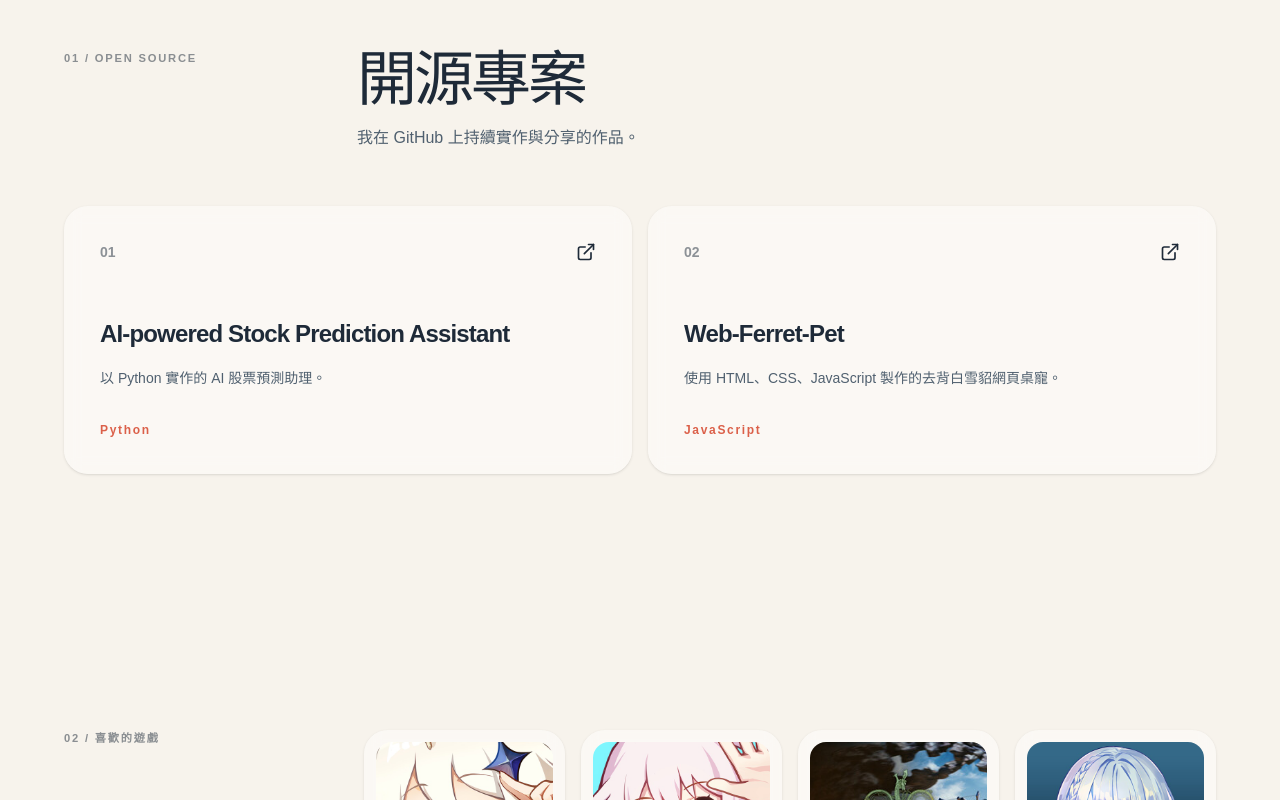
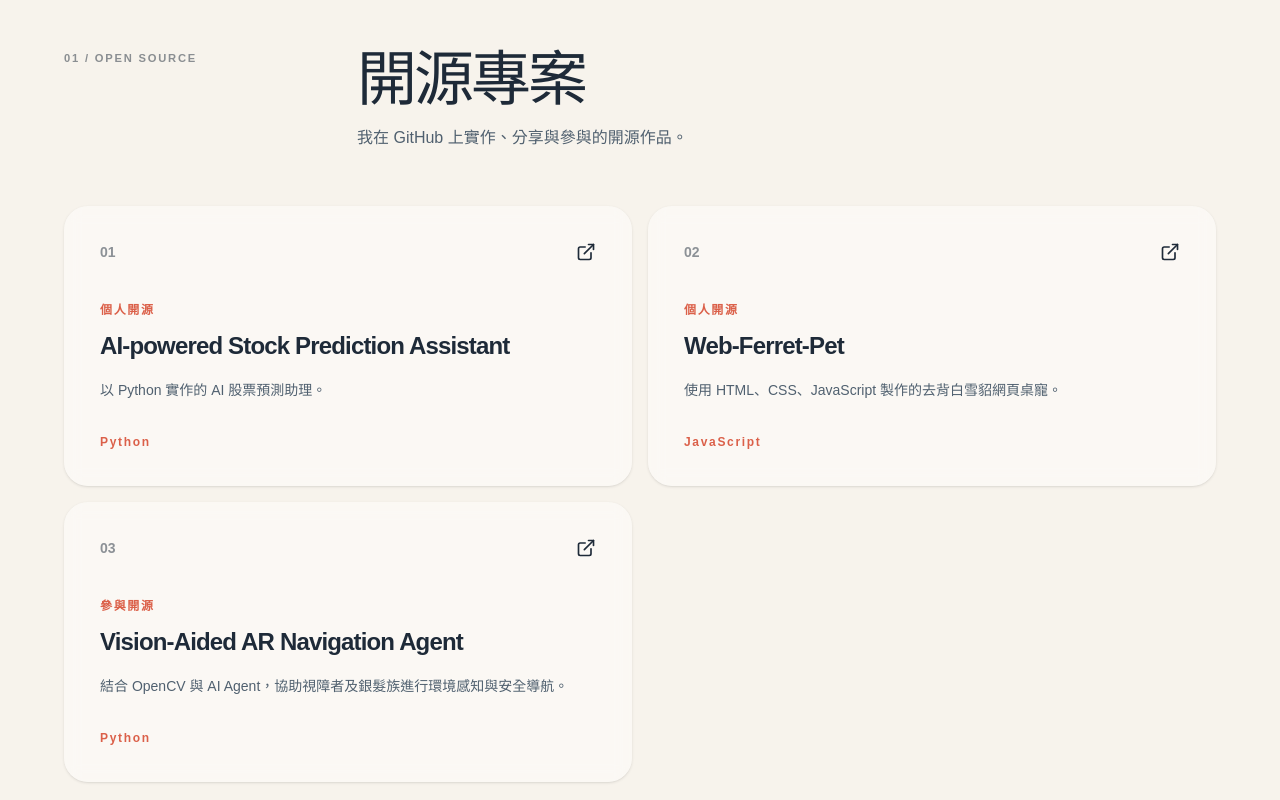
Before and after one commit to Einosensokami/self, a Next.js app: page / in a window 1280 px wide. Shown: the part 800-1600 px from the top of the page. Built offline with nearby package versions, Linux system fonts and the light colour scheme.

Commit message:
Add contributed open source project

```diff
--- a/components/section-grid-page.tsx
+++ b/components/section-grid-page.tsx
@@ -8,13 +8,22 @@ const openSourceProjects = [
     name: "AI-powered Stock Prediction Assistant",
     description: "以 Python 實作的 AI 股票預測助理。",
     language: "Python",
+    type: "個人開源",
     url: "https://github.com/Einosensokami/AI-powered_stock_prediction_assistant",
   },
   {
     name: "Web-Ferret-Pet",
     description: "使用 HTML、CSS、JavaScript 製作的去背白雪貂網頁桌寵。",
     language: "JavaScript",
+    type: "個人開源",
     url: "https://github.com/Einosensokami/Web-Ferret-Pet",
+  },
+  {
+    name: "Vision-Aided AR Navigation Agent",
+    description: "結合 OpenCV 與 AI Agent，協助視障者及銀髮族進行環境感知與安全導航。",
+    language: "Python",
+    type: "參與開源",
+    url: "https://github.com/Einosensokami/vision_nav_agent",
   },
 ];
 
@@ -66,7 +75,7 @@ export function SectionGridPage() {
         <div className="mx-auto mt-20 flex max-w-6xl justify-between border-t border-[#1e2a38]/15 pt-4 text-[11px] font-bold tracking-[.15em] text-[#7a8490]"><span>PORTFOLIO / 2026</span><span>TAIWAN</span></div>
       </section>
 
-      <section id="skills" className="px-5 py-24 sm:px-8 lg:px-12 lg:py-32"><div className="mx-auto max-w-6xl"><div className="grid gap-5 lg:grid-cols-12"><p className="section-label lg:col-span-3">01 / OPEN SOURCE</p><div className="lg:col-span-9"><h2 className="text-4xl font-medium tracking-[-.05em] sm:text-6xl">開源專案</h2><p className="mt-4 text-[#50606f]">我在 GitHub 上持續實作與分享的作品。</p></div></div><div className="mt-14 grid gap-4 sm:grid-cols-2">{openSourceProjects.map((project, index) => <a key={project.name} href={project.url} target="_blank" rel="noreferrer" className="group rounded-3xl bg-white/45 p-7 shadow-sm backdrop-blur-sm transition hover:-translate-y-1 hover:bg-white/70 sm:p-9"><div className="flex items-start justify-between"><span className="text-sm font-semibold text-[#1e2a38]/50">0{index + 1}</span><ExternalLink size={20} className="transition group-hover:-translate-y-1 group-hover:translate-x-1" /></div><h3 className="mt-14 text-2xl font-semibold tracking-[-.035em]">{project.name}</h3><p className="mt-4 text-sm leading-6 text-[#50606f]">{project.description}</p><p className="mt-8 text-xs font-bold tracking-[.14em] text-[#db6049]">{project.language}</p></a>)}</div></div></section>
+      <section id="skills" className="px-5 py-24 sm:px-8 lg:px-12 lg:py-32"><div className="mx-auto max-w-6xl"><div className="grid gap-5 lg:grid-cols-12"><p className="section-label lg:col-span-3">01 / OPEN SOURCE</p><div className="lg:col-span-9"><h2 className="text-4xl font-medium tracking-[-.05em] sm:text-6xl">開源專案</h2><p className="mt-4 text-[#50606f]">我在 GitHub 上實作、分享與參與的開源作品。</p></div></div><div className="mt-14 grid gap-4 sm:grid-cols-2">{openSourceProjects.map((project, index) => <a key={project.name} href={project.url} target="_blank" rel="noreferrer" className="group rounded-3xl bg-white/45 p-7 shadow-sm backdrop-blur-sm transition hover:-translate-y-1 hover:bg-white/70 sm:p-9"><div className="flex items-start justify-between"><span className="text-sm font-semibold text-[#1e2a38]/50">0{index + 1}</span><ExternalLink size={20} className="transition group-hover:-translate-y-1 group-hover:translate-x-1" /></div><p className="mt-10 text-xs font-bold tracking-[.14em] text-[#db6049]">{project.type}</p><h3 className="mt-3 text-2xl font-semibold tracking-[-.035em]">{project.name}</h3><p className="mt-4 text-sm leading-6 text-[#50606f]">{project.description}</p><p className="mt-8 text-xs font-bold tracking-[.14em] text-[#db6049]">{project.language}</p></a>)}</div></div></section>
 
       <section id="about" className="px-5 py-24 sm:px-8 lg:px-12 lg:py-32"><div className="mx-auto grid max-w-6xl gap-12 lg:grid-cols-12"><p className="section-label lg:col-span-3">02 / 喜歡的遊戲</p><div className="grid grid-cols-2 gap-4 sm:grid-cols-3 lg:col-span-9 xl:grid-cols-4">{favoriteGames.map((game) => <article key={game.name} className="group overflow-hidden rounded-3xl bg-white/45 p-3 shadow-sm backdrop-blur-sm"><img src={game.image} alt={`${game.name} 應用程式圖示`} className="aspect-square w-full rounded-2xl object-cover transition duration-300 group-hover:scale-[1.03]" /><p className="px-2 pb-2 pt-4 text-sm font-semibold tracking-[-.02em]">{game.name}</p></article>)}</div></div></section>
 
```
